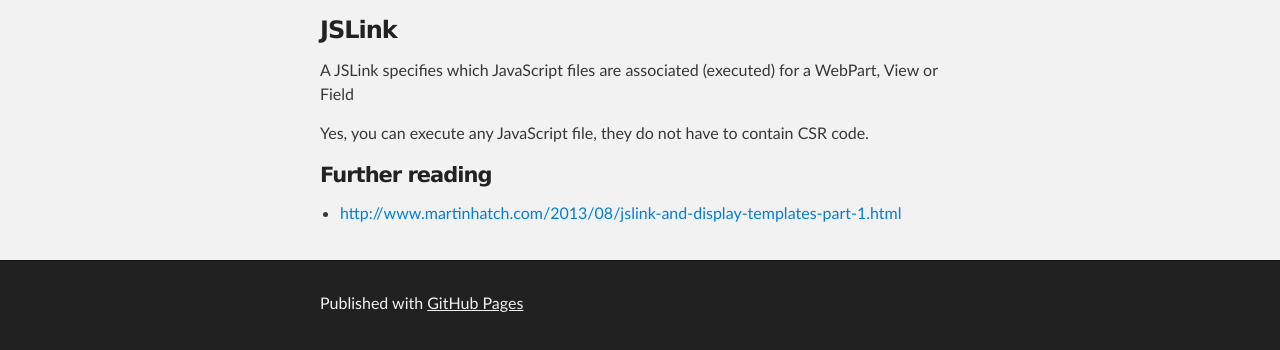
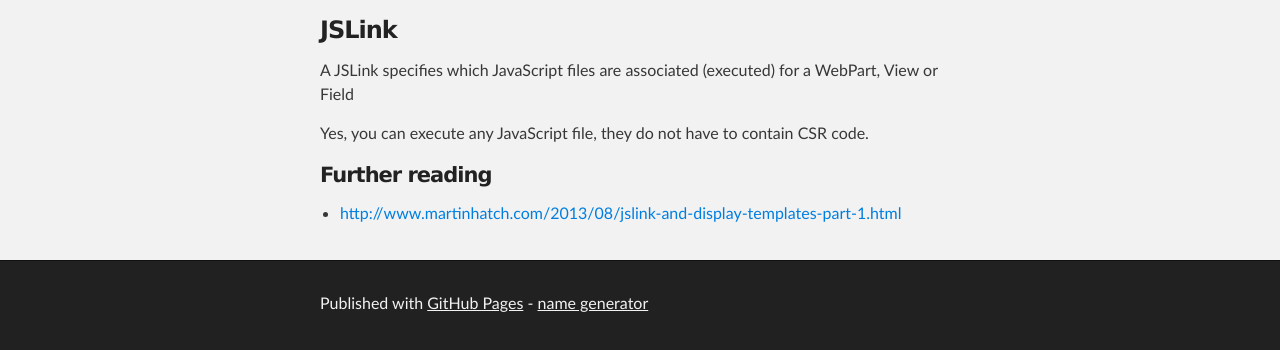
Before and after one commit to iCSR/icsr.github.io, a plain HTML site: page index.html in a window 1280 px wide. Shown: the part 1378-1728 px from the top of the page. Drawn offline with Linux system fonts and the light colour scheme.

Commit message:
Update index.html

```diff
--- a/index.html
+++ b/index.html
@@ -61,7 +61,11 @@
     <!-- FOOTER  -->
     <div id="footer_wrap" class="outer">
       <footer class="inner">
-        <p>Published with <a href="https://pages.github.com">GitHub Pages</a></p>
+        <p>Published with <a href="https://pages.github.com">GitHub Pages</a>
+         -
+        <a href="http://www.easyflatpax.com/name-generator/">name generator</a>
+
+        </p>
       </footer>
     </div>
 
```
